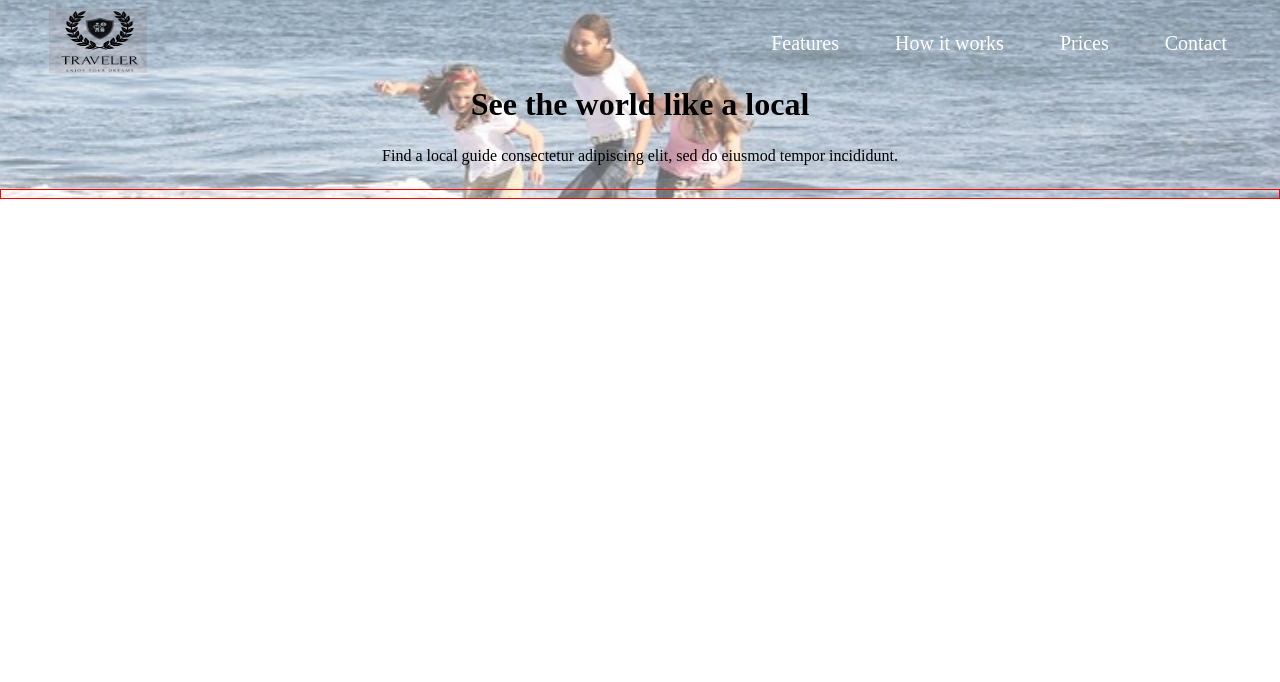
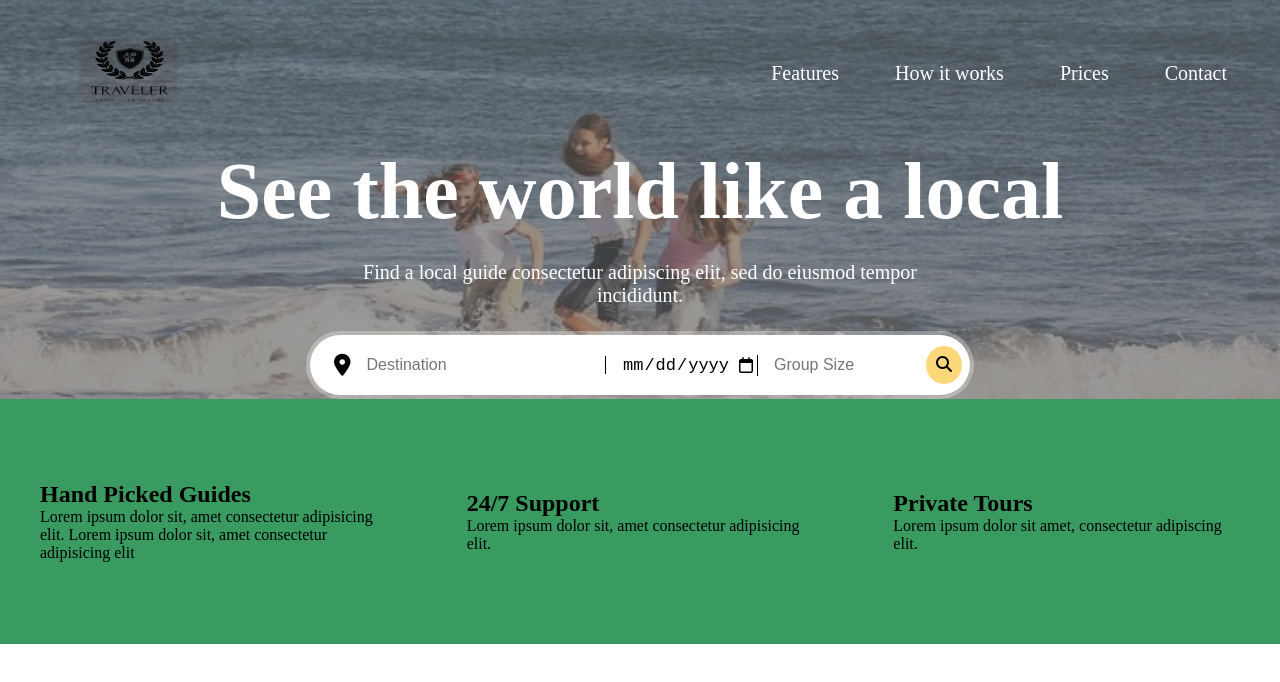
Before and after one commit to Anjana-2608/Travelling-App, a plain HTML site: page index.html in a window 1280 px wide. Drawn offline with Linux system fonts and the light colour scheme.

Commit message:
Form section

```diff
--- a/index.css
+++ b/index.css
@@ -1,4 +1,4 @@
-:root{
+:root {
     --bannerGap: 24px;
 }
 
@@ -9,7 +9,7 @@
 }
 
 #logo {
-    margin: 20px;
+    margin: 50px;
 }
 
 #logo img {
@@ -51,8 +51,9 @@
     opacity: 0.5;
 }
 
-#homePageContainer{
+#homePageContainer {
     position: relative;
+    background-color: rgba(0, 0, 0, 0.4);
 }
 
 #homePageContainer::before {
@@ -70,7 +71,7 @@
     z-index: -1;
 }
 
-.homePageBanner{
+.homePageBanner {
     display: flex;
     flex-direction: column;
     align-items: center;
@@ -79,20 +80,118 @@
     /* height: 300px; */
 }
 
-.homePageBanner .form {
-    border: 1px solid red;
-    height: 10px;
-    width:100%
+.homePageBanner .heading {
+    color: rgb(255, 255, 255);
+    font-size: 40px;
 }
 
-/* .homePageBanner .form {
-    border: 1px solid red;
-    height: 10px;
-    width:100%
+.homePageBanner .description {
+    color: rgb(255, 255, 255);
+    font-size: 20px;
+}
+
+.homePageBanner .description p {
+    display: flex;
+    align-items: center;
+    flex-direction: column;
 }
 
 .homePageBanner .form {
-    border: 1px solid red;
-    height: 10px;
-    width:100%
-} */
+    display: flex;
+    justify-content: center;
+    align-items: center;
+    height: 60px;
+   gap: 16px;
+    width: 660px;
+    background-color: white;
+    padding: 8px 8px 8px 24px;
+}
+
+.homePageBanner .formContainer {
+    border: 4px solid rgba(255, 255, 255, 0.3);
+    border-radius: 40px;
+    overflow: hidden;
+}
+
+
+
+
+
+.homePageBanner .form img {
+    border: 2px solid transparent;
+    padding: 5px;
+    margin: left -31px;
+    ;
+    height: 40px
+}
+
+#searchIconContainer{
+    background-color: #FAD87A;
+    padding: 10px;
+    border-radius: 50%;
+}
+
+
+
+.homePageBanner .form #firstpart {
+    display: flex;
+    align-items: center;
+    flex-grow: 1;
+    gap: 16px;
+    width:44%;
+}
+
+.homePageBanner .form #firstpart input{
+   width:100%;
+   border-right: 1px solid black;
+}
+
+.homePageBanner .form #secondpart {
+    display: flex;
+    align-items: center;
+    position:relative;
+    width:22%;
+}
+
+.homePageBanner .form #secondpart .fa-calendar{
+    position:absolute;
+    right: 5px;
+}
+
+.homePageBanner .form #secondpart input{
+    width:100%;
+    border-right: 1px solid black;
+    font-size:17px;
+}
+
+.homePageBanner .form input[type="number"]
+{
+    width:22%;
+}
+
+input[type="date"]::-webkit-calendar-picker-indicator {
+    display: none;
+    -webkit-appearance: none;
+}
+
+.homePageBanner .form input{
+    border:none;
+    font-size: 16px;
+}
+
+.fa-location-dot{
+    font-size: 22px;
+}
+
+#features {
+    display: grid;
+    height: 15.3rem;
+    background-color:#399b60;
+    grid-template-columns: 1fr 1fr 1fr;
+    align-items: center;
+    justify-content: center;
+}
+
+#features .featuresSection {
+    padding: 40px;
+}
--- a/index.html
+++ b/index.html
@@ -6,6 +6,8 @@
     <meta name="viewport" content="width=device-width, initial-scale=1.0">
     <title>Traveler website</title>
     <link rel="stylesheet" href="index.css">
+    <link rel="stylesheet" href="https://cdnjs.cloudflare.com/ajax/libs/font-awesome/6.5.0/css/all.min.css">
+
 </head>
 
 <body>
@@ -37,11 +39,46 @@
                 <h1>See the world like a local</h1>
             </div>
             <div class="description">
-                <p>Find a local guide consectetur adipiscing elit, sed do eiusmod tempor incididunt.</p>
+                <p>
+                    <span>Find a local guide consectetur adipiscing elit, sed do eiusmod tempor</span>
+                    <span>incididunt.</span>
+                </p>
             </div>
-            <div class="form">
+            <div class="formContainer">
+                <div class="form">
+                    <div id="firstpart">
+                        <i class="fa-solid fa-location-dot"></i>
+                        <input type="text" placeholder="Destination">
+                    </div>
 
+                    <div id="secondpart">
+                       <input type="date" placeholder="dd/mm/yyyy">
+                       <i class="fa-regular fa-calendar"></i>
+                    </div>
+
+                    <input type="number" placeholder="Group Size">
+                    <div id="searchIconContainer">
+                        <i class="fa-solid fa-magnifying-glass"></i>
+                    </div>
+                </div>
             </div>
+        </div>
+    </div>
+    <div id="features">
+        <div class="featuresSection">
+            <h2>Hand Picked Guides</h2>
+            <p>Lorem ipsum dolor sit, amet consectetur adipisicing elit. Lorem ipsum dolor sit, amet consectetur
+                adipisicing elit</p>
+        </div>
+
+        <div class="featuresSection">
+            <h2>24/7 Support</h2>
+            <p>Lorem ipsum dolor sit, amet consectetur adipisicing elit.</p>
+        </div>
+
+        <div class="featuresSection">
+            <h2>Private Tours</h2>
+            <p>Lorem ipsum dolor sit amet, consectetur adipiscing elit.</p>
         </div>
     </div>
 </body>
```
